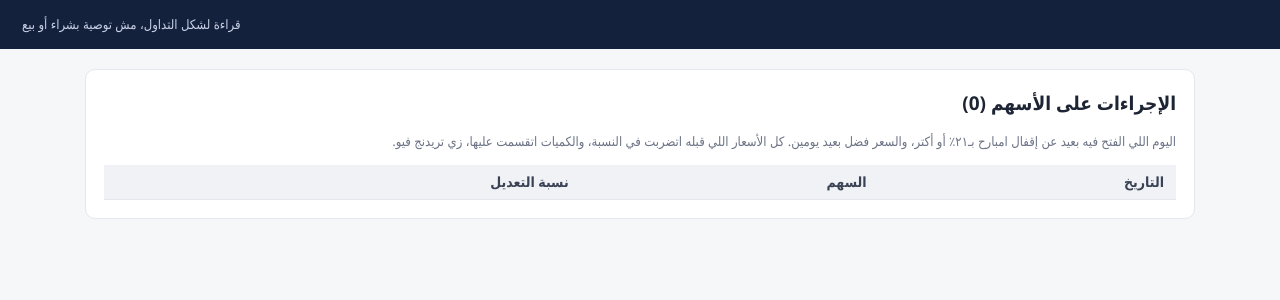
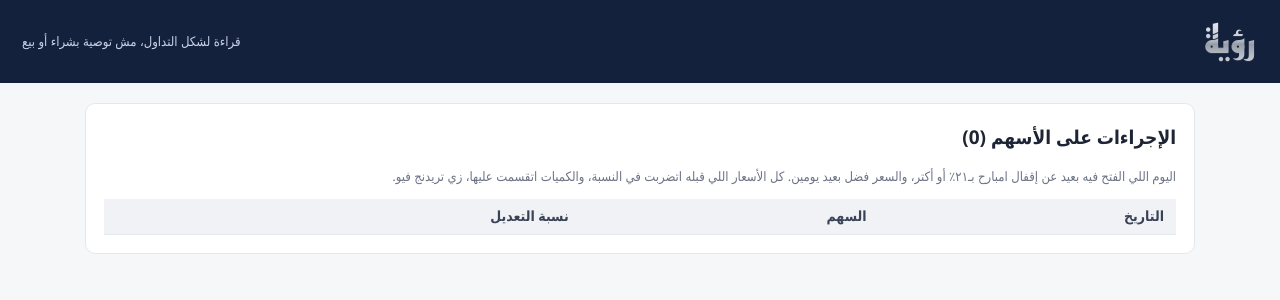
Before and after one commit to dofahmy/EGX_Trade, a Flask app: page /actions in a window 1280 px wide. Shown: the top 300 px of the page. Run offline with Flask 3, Linux system fonts and the light colour scheme; lists and menus that the app fills with data are empty.

Commit message:
Add files via upload

```diff
--- a/templates/base.html
+++ b/templates/base.html
@@ -4,12 +4,15 @@
 <meta charset="utf-8">
 <meta name="viewport" content="width=device-width, initial-scale=1">
 <title>{% block title %}إشارات المستويات{% endblock %}</title>
+<link rel="preconnect" href="https://fonts.googleapis.com"><link rel="preconnect" href="https://fonts.gstatic.com" crossorigin>
+<link href="https://fonts.googleapis.com/css2?family=Reem+Kufi:wght@700&display=swap" rel="stylesheet">
 <style>
 :root{--bg:#f6f7f9;--card:#fff;--ink:#1d2433;--mute:#6b7385;--line:#e4e7ee;--green:#0f7b4d;--greenbg:#e6f4ec;--red:#b42318;--redbg:#fdecea;--amber:#9a6200;--amberbg:#fff4dc;--blue:#1f4fb5}
 *{box-sizing:border-box}
 body{margin:0;font-family:"Segoe UI",Tahoma,Arial,sans-serif;background:var(--bg);color:var(--ink);font-size:15px;line-height:1.6}
 header{background:#14213d;color:#fff;padding:14px 22px;display:flex;justify-content:space-between;align-items:center}
 header a{color:#fff;text-decoration:none;font-weight:600}
+header a.brand{font-family:"Reem Kufi","Segoe UI",Tahoma,sans-serif;font-size:38px;font-weight:700;line-height:1.35;padding:0 2px 4px;display:inline-block;letter-spacing:1px;background:linear-gradient(180deg,#f4f6f9 0%,#c0c6cf 45%,#8e959f 55%,#dde1e7 100%);-webkit-background-clip:text;background-clip:text;color:transparent;text-shadow:0 1px 0 rgba(255,255,255,.08)}
 main{max-width:1150px;margin:0 auto;padding:20px}
 .card{background:var(--card);border:1px solid var(--line);border-radius:10px;padding:18px;margin-bottom:18px}
 h1,h2,h3{margin:0 0 12px}
@@ -44,6 +47,7 @@ a{color:var(--blue)}
 <body>
 {% if not bare %}<header>
   <div style="display:flex;gap:18px;align-items:center;flex-wrap:wrap">
+    <a class="brand" href="/">رؤية</a>
   </div>
   <span class="mute" style="color:#c9d1e6;font-size:13px">قراءة لشكل التداول، مش توصية بشراء أو بيع</span>
 </header>{% endif %}
```
